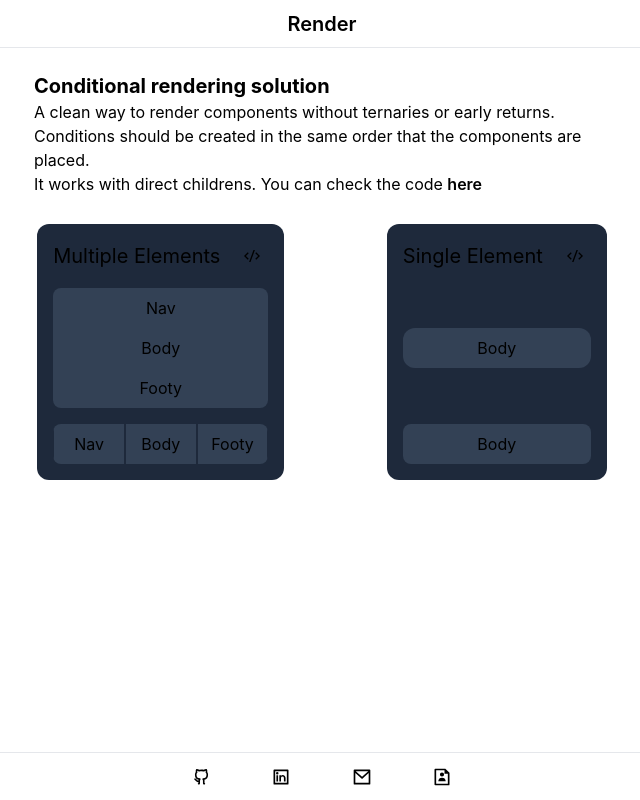
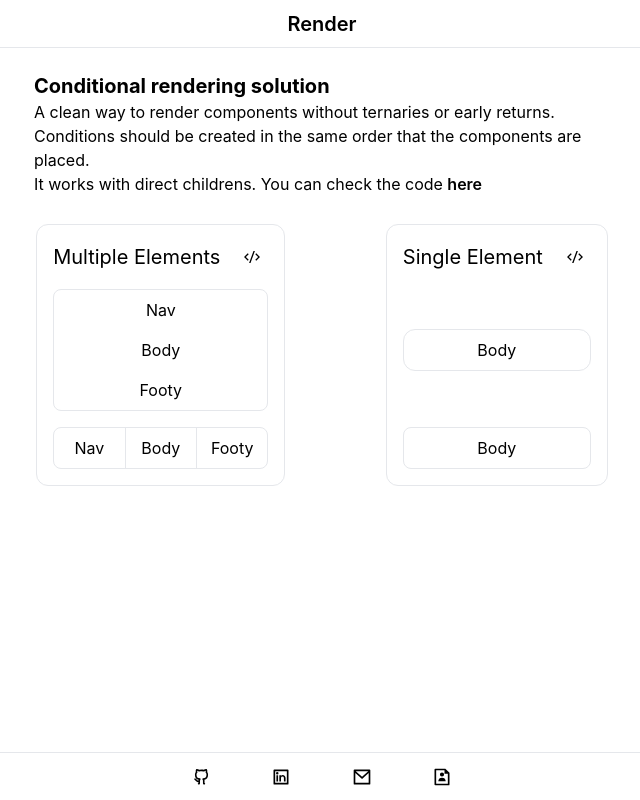
Before and after one commit to IFAKA/render, a React (Vite) app: page / in a window 1280 px wide. Shown: the whole page, without its empty margins (318-958 px from the left). Built offline with nearby package versions, Linux system fonts and the light colour scheme.

Commit message:
light mode

```diff
--- a/src/components/Body/Body.tsx
+++ b/src/components/Body/Body.tsx
@@ -1,4 +1,4 @@
 const Body = () => {
-  return <div className="bg-slate-700 py-2">Body</div>;
+  return <div className="dark:bg-slate-700 py-2">Body</div>;
 };
 export default Body;
--- a/src/components/Footy/Footy.tsx
+++ b/src/components/Footy/Footy.tsx
@@ -1,4 +1,4 @@
 const Footy = () => {
-  return <div className="bg-slate-700 py-2">Footy</div>;
+  return <div className="dark:bg-slate-700 py-2">Footy</div>;
 };
 export default Footy;
--- a/src/components/MultipleCode/MultipleCode.tsx
+++ b/src/components/MultipleCode/MultipleCode.tsx
@@ -4,7 +4,7 @@ import { motion } from "framer-motion";
 const MultipleCode = () => {
   return (
     <motion.div
-      className="flex-1 mt-4"
+      className="flex-1 mt-4 invert dark:invert-0"
       initial={{ opacity: 0, scale: 0.95 }}
       animate={{ opacity: 1, scale: 1 }}
       exit={{ opacity: 0, scale: 0.95 }}
--- a/src/components/MultipleContainer/MultipleContainer.tsx
+++ b/src/components/MultipleContainer/MultipleContainer.tsx
@@ -12,7 +12,7 @@ const MultipleContainer = () => {
 
   return (
     <motion.div
-      className="p-4 my-2 sm:w-fit w-full rounded-xl bg-slate-800 flex flex-col justify-between"
+      className="p-4 my-2 sm:w-fit w-full rounded-xl border dark:border-none dark:bg-slate-800 flex flex-col justify-between"
       initial={{ opacity: 0, scale: 0.95, y: 20 }}
       animate={{ opacity: 1, scale: 1, y: 0 }}
       transition={{
--- a/src/components/MultipleElements/MultipleElements.tsx
+++ b/src/components/MultipleElements/MultipleElements.tsx
@@ -15,7 +15,7 @@ const MultipleElements = () => {
   return (
     <>
       <motion.div
-        className="rounded-lg overflow-hidden text-center my-4"
+        className="border dark:border-none rounded-lg overflow-hidden text-center my-4"
         initial={{ opacity: 0, scale: 0.95 }}
         animate={{ opacity: 1, scale: 1 }}
         transition={{
@@ -32,7 +32,7 @@ const MultipleElements = () => {
         </Render>
       </motion.div>
       <motion.div
-        className="rounded-lg overflow-hidden flex h-fit"
+        className="rounded-lg overflow-hidden flex h-fit border dark:border-none dark:bg-slate-700"
         initial={{ opacity: 0, scale: 0.95 }}
         animate={{ opacity: 1, scale: 1 }}
         transition={{
@@ -44,19 +44,19 @@ const MultipleElements = () => {
         }}
       >
         <button
-          className="flex-1 px-3 py-2 border-x border-x-slate-800 bg-slate-700 ease-in-out duration-200 hover:bg-slate-600"
+          className="flex-1 px-3 py-2 ease-in-out duration-200 hover:bg-slate-50 dark:hover:bg-slate-600"
           onClick={() => setCondition1((p) => !p)}
         >
           Nav
         </button>
         <button
-          className="px-3 p-2 border-x border-x-slate-800 bg-slate-700 flex-1 ease-in-out duration-200  hover:bg-slate-600"
+          className="flex-1 px-3 py-2 ease-in-out duration-200 hover:bg-slate-50 dark:hover:bg-slate-600 border-x dark:border-x-slate-800"
           onClick={() => setCondition2((p) => !p)}
         >
           Body
         </button>
         <button
-          className="px-3 p-2 border-x border-x-slate-800 bg-slate-700 flex-1 ease-in-out duration-200 hover:bg-slate-600"
+          className="flex-1 px-3 py-2 ease-in-out duration-200 hover:bg-slate-50 dark:hover:bg-slate-600"
           onClick={() => setCondition3((p) => !p)}
         >
           Footy
--- a/src/components/Nav/Nav.tsx
+++ b/src/components/Nav/Nav.tsx
@@ -1,4 +1,4 @@
 const Nav = () => {
-  return <div className="bg-slate-700 py-2">Nav</div>;
+  return <div className="dark:bg-slate-700 py-2">Nav</div>;
 };
 export default Nav;
--- a/src/components/SingleCode/SingleCode.tsx
+++ b/src/components/SingleCode/SingleCode.tsx
@@ -4,7 +4,7 @@ import { motion } from "framer-motion";
 const SingleCode = () => {
   return (
     <motion.div
-      className="flex-1 mt-4"
+      className="flex-1 mt-4 invert dark:invert-0"
       initial={{ opacity: 0, scale: 0.95 }}
       animate={{ opacity: 1, scale: 1 }}
       exit={{ opacity: 0, scale: 0.95 }}
--- a/src/components/SingleContainer/SingleContainer.tsx
+++ b/src/components/SingleContainer/SingleContainer.tsx
@@ -12,7 +12,7 @@ const SingleContainer = () => {
 
   return (
     <motion.div
-      className="p-4 my-2 sm:w-fit w-full rounded-xl bg-slate-800 flex flex-col justify-between"
+      className="p-4 my-2 sm:w-fit w-full rounded-xl border dark:border-none dark:bg-slate-800 flex flex-col justify-between"
       initial={{ opacity: 0, scale: 0.95, y: 20 }}
       animate={{ opacity: 1, scale: 1, y: 0 }}
       transition={{
--- a/src/components/SingleElement/SingleElement.tsx
+++ b/src/components/SingleElement/SingleElement.tsx
@@ -20,14 +20,14 @@ const SingleElement = () => {
           duration: 0.3,
         }}
       >
-        <div className="rounded-xl w-full overflow-hidden text-center">
+        <div className="border dark:border-none rounded-xl w-full overflow-hidden text-center">
           <Render when={condition}>
             <Body />
           </Render>
         </div>
       </motion.div>
       <motion.button
-        className="h-fit rounded-lg px-3 p-2 bg-slate-700 ease-in-out duration-200 hover:bg-slate-600"
+        className="h-fit border dark:border-none rounded-lg px-3 p-2 dark:bg-slate-700 ease-in-out duration-200 dark:hover:bg-slate-600 hover:bg-slate-50"
         onClick={() => setCondition((p) => !p)}
         initial={{ opacity: 0, scale: 0.95 }}
         animate={{ opacity: 1, scale: 1 }}
```
